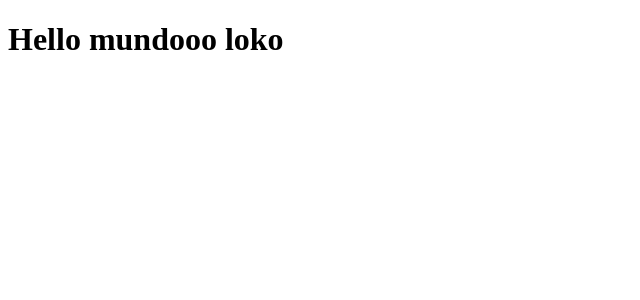
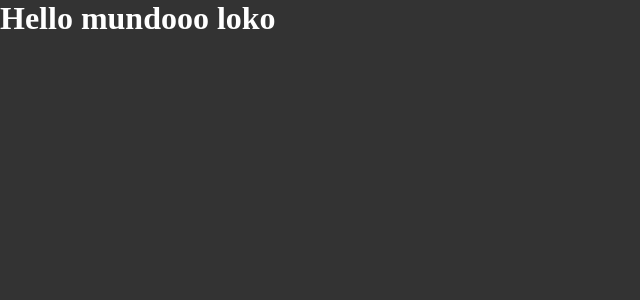
Before and after one commit to nat-1501/Projeto-React.js, a React app: page / in a window 1280 px wide. Shown: the top 300 px of the page, without its empty margins (0-640 px from the left). Built offline with nearby package versions, Linux system fonts and the light colour scheme.

Commit message:
importando css

```diff
--- a/package.json
+++ b/package.json
@@ -5,12 +5,10 @@
   "repository": "https://github.com/nat-1501/Projeto-React.js.git",
   "author": "nat-1501 <natalisoares90@gmail.com>",
   "license": "MIT",
-
   "scripts": {
     "dev": "webpack serve",
     "build": "cross-env NODE_ENV=production webpack"
   },
-
   "dependencies": {
     "react": "^17.0.2",
     "react-dom": "^17.0.2"
@@ -22,7 +20,9 @@
     "@babel/preset-react": "^7.16.7",
     "babel-loader": "^8.2.3",
     "cross-env": "^7.0.3",
+    "css-loader": "^6.5.1",
     "html-webpack-plugin": "^5.5.0",
+    "style-loader": "^3.3.1",
     "webpack": "^5.67.0",
     "webpack-cli": "^4.9.1",
     "webpack-dev-server": "^4.7.3"
--- a/src/App.jsx
+++ b/src/App.jsx
@@ -1,3 +1,5 @@
+import './styles/global.css';
+
 export function App() {
     return <h1>Hello mundooo loko</h1>
 }
--- /dev/null
+++ b/src/styles/global.css
@@ -0,0 +1,11 @@
+* {
+    margin: 0;
+    padding: 0;
+    box-sizing: border-box;
+}
+
+body {
+    font: Arial, Helvetica, sans-serif;
+    background: #333;
+    color: #ffff;
+}
--- a/webpack.config.js
+++ b/webpack.config.js
@@ -30,6 +30,11 @@
                 test: /\.jsx$/,
                 exclude: /node_modules/,
                 use: 'babel-loader',
+            },
+           {
+                test: /\.css$/,
+                exclude: /node_modules/,
+                use: ['style-loader', 'css-loader'],
             }
         ],
     }
```
Also changed, not shown: 1 other file (tests, documents, lock files or other folders).
